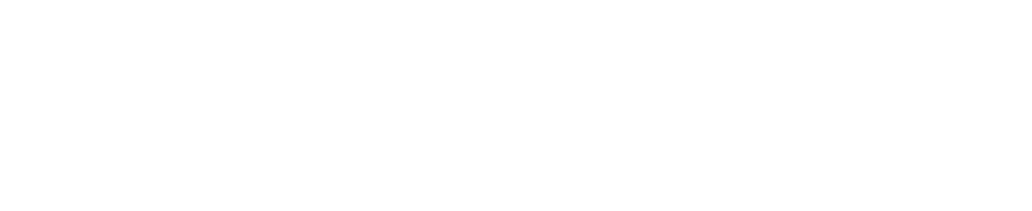
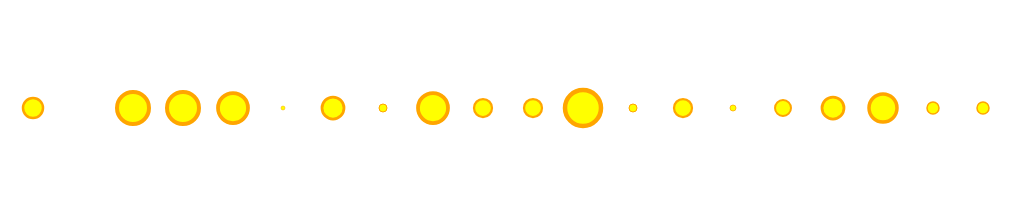
Before and after one commit to colinmegill/codefellows-D3js-lessons, a website: page index.html in a window 1280 px wide. Shown: the whole page, without its empty margins (0-1032 px from the left). Drawn offline with nearby package versions, Linux system fonts and the light colour scheme.

Commit message:
changing folder structure

```diff
--- a/index.html
+++ b/index.html
@@ -23,6 +23,6 @@
 
 <script type="text/javascript" src="bower_components/d3/d3.js"></script>
 <script type="text/javascript" src="bower_components/jquery/jquery.min.js"></script>
-<script type="text/javascript" src="visualizations/visualization1.js"></script>
+<script type="text/javascript" src="visualization.js"></script>
 </body>
 </html>
```
